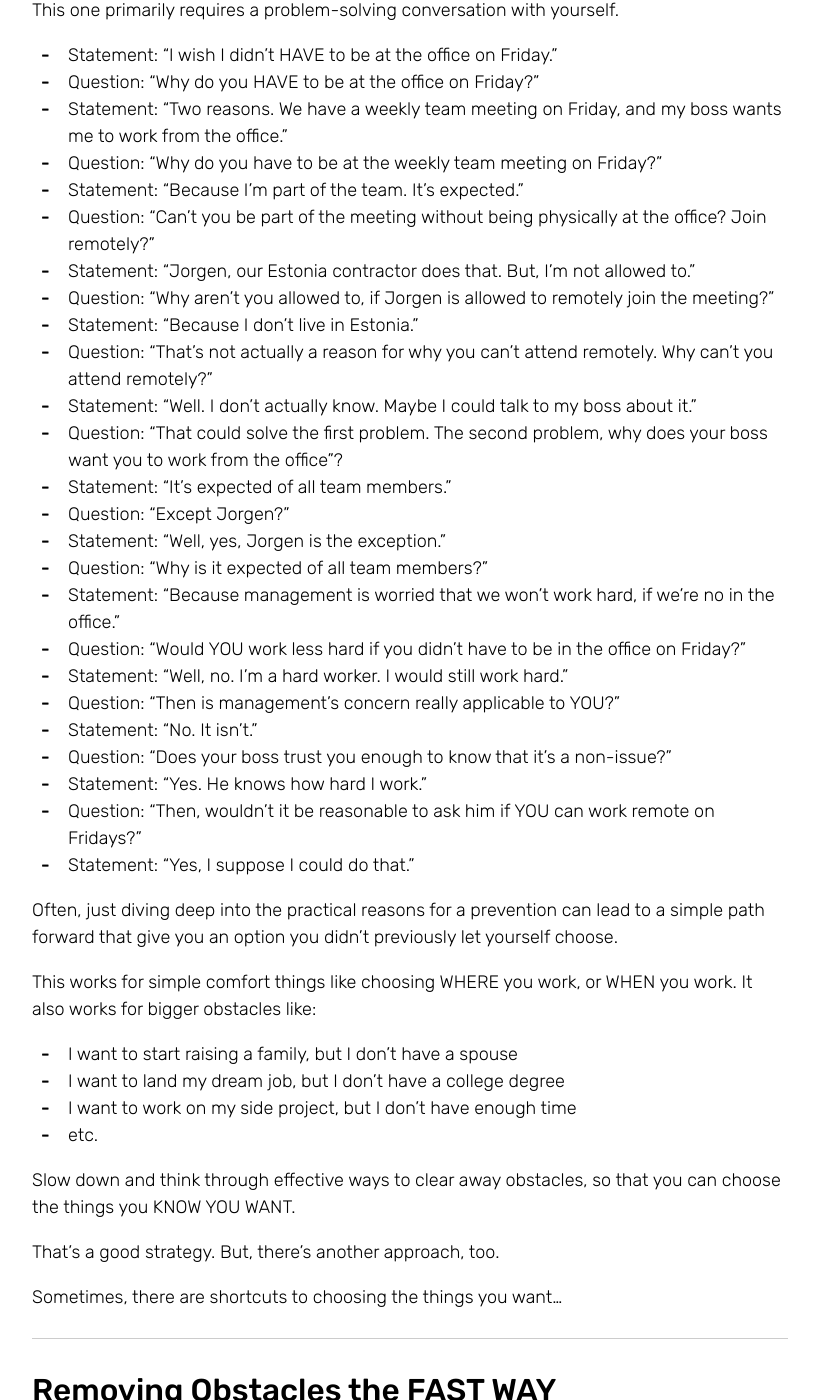
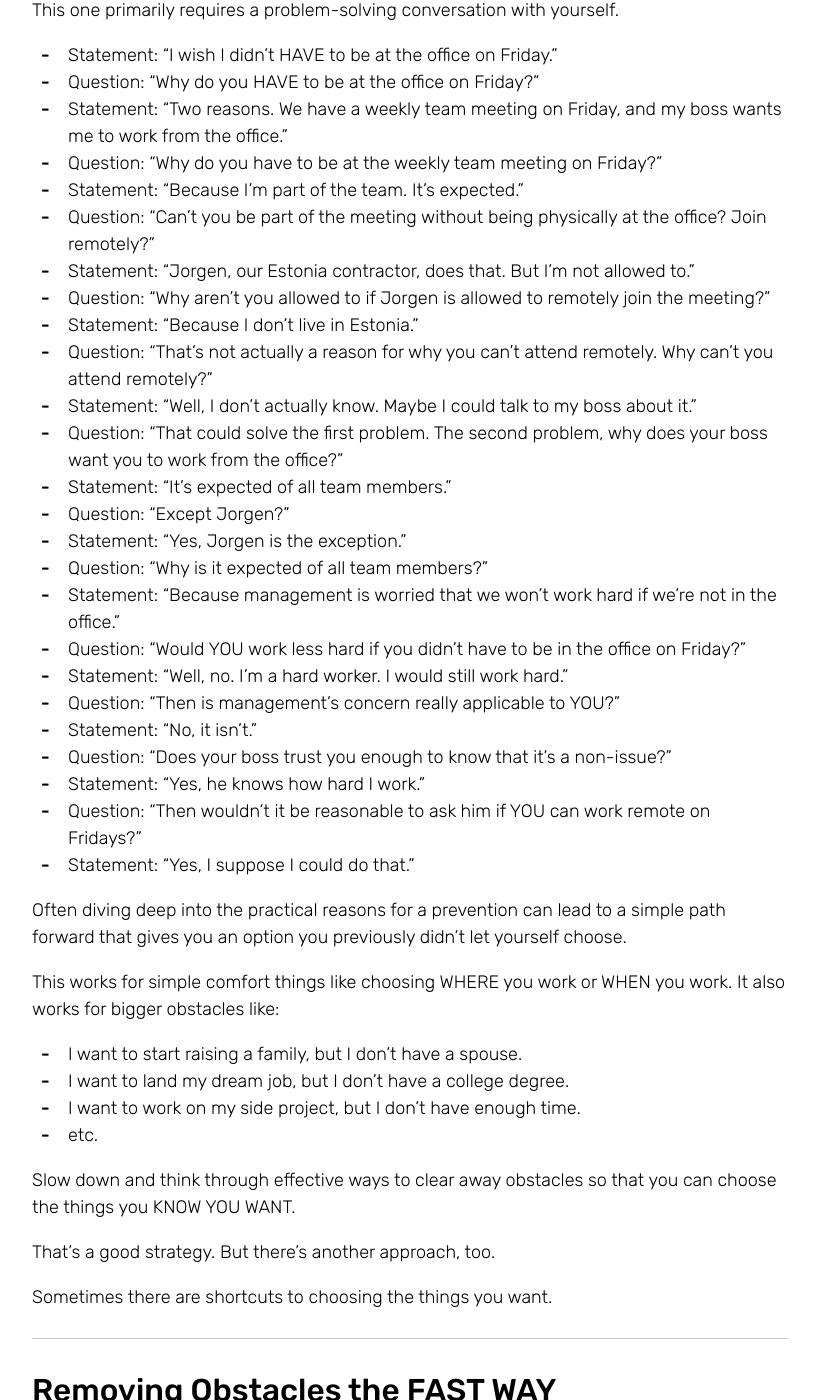
Before and after one commit to SilasReinagel/silasreinagel.github.io, a Jekyll site: the page built from static/liberation/C5_remove_obstacles.md, in a window 1280 px wide and 1400 px high, scrolled down 1065 px. Shown: the whole window, without its empty margins (230-1049 px from the left). Built offline with Jekyll 4.4.1, drawn with Linux system fonts in a browser that asks for light colours; nearby versions of some CDN libraries; our own code applies the rules of GitHub Pages for plain Markdown files; some of the changed text lies outside the part shown.

Commit message:
Edited Chapter 5 and 6

```diff
--- a/static/liberation/C5_remove_obstacles.md
+++ b/static/liberation/C5_remove_obstacles.md
@@ -29,39 +29,39 @@
 - Question: "Why do you have to be at the weekly team meeting on Friday?"
 - Statement: "Because I'm part of the team. It's expected."
 - Question: "Can't you be part of the meeting without being physically at the office? Join remotely?"
-- Statement: "Jorgen, our Estonia contractor does that. But, I'm not allowed to."
-- Question: "Why aren't you allowed to, if Jorgen is allowed to remotely join the meeting?"
+- Statement: "Jorgen, our Estonia contractor, does that. But I'm not allowed to."
+- Question: "Why aren't you allowed to if Jorgen is allowed to remotely join the meeting?"
 - Statement: "Because I don't live in Estonia."
 - Question: "That's not actually a reason for why you can't attend remotely. Why can't you attend remotely?"
-- Statement: "Well. I don't actually know. Maybe I could talk to my boss about it."
-- Question: "That could solve the first problem. The second problem, why does your boss want you to work from the office"?
+- Statement: "Well, I don't actually know. Maybe I could talk to my boss about it."
+- Question: "That could solve the first problem. The second problem, why does your boss want you to work from the office?"
 - Statement: "It's expected of all team members."
 - Question: "Except Jorgen?"
-- Statement: "Well, yes, Jorgen is the exception."
+- Statement: "Yes, Jorgen is the exception."
 - Question: "Why is it expected of all team members?"
-- Statement: "Because management is worried that we won't work hard, if we're no in the office."
+- Statement: "Because management is worried that we won't work hard if we're not in the office."
 - Question: "Would YOU work less hard if you didn't have to be in the office on Friday?"
 - Statement: "Well, no. I'm a hard worker. I would still work hard."
 - Question: "Then is management's concern really applicable to YOU?"
-- Statement: "No. It isn't."
+- Statement: "No, it isn't."
 - Question: "Does your boss trust you enough to know that it's a non-issue?"
-- Statement: "Yes. He knows how hard I work."
-- Question: "Then, wouldn't it be reasonable to ask him if YOU can work remote on Fridays?"
+- Statement: "Yes, he knows how hard I work."
+- Question: "Then wouldn't it be reasonable to ask him if YOU can work remote on Fridays?"
 - Statement: "Yes, I suppose I could do that."
 
-Often, just diving deep into the practical reasons for a prevention can lead to a simple path forward that give you an option you didn't previously let yourself choose.
+Often diving deep into the practical reasons for a prevention can lead to a simple path forward that gives you an option you previously didn't let yourself choose.
 
-This works for simple comfort things like choosing WHERE you work, or WHEN you work. It also works for bigger obstacles like:
-- I want to start raising a family, but I don't have a spouse
-- I want to land my dream job, but I don't have a college degree
-- I want to work on my side project, but I don't have enough time
+This works for simple comfort things like choosing WHERE you work or WHEN you work. It also works for bigger obstacles like:
+- I want to start raising a family, but I don't have a spouse.
+- I want to land my dream job, but I don't have a college degree.
+- I want to work on my side project, but I don't have enough time.
 - etc.
 
-Slow down and think through effective ways to clear away obstacles, so that you can choose the things you KNOW YOU WANT.
+Slow down and think through effective ways to clear away obstacles so that you can choose the things you KNOW YOU WANT.
 
-That's a good strategy. But, there's another approach, too.
+That's a good strategy. But there's another approach, too.
 
-Sometimes, there are shortcuts to choosing the things you want...
+Sometimes there are shortcuts to choosing the things you want.
 
 ----
 
@@ -95,14 +95,14 @@
 
 What are the most common obstacles that you believe prevent you from choosing the things you want?
 
-- The Thing I Want Is Too Big
-- I Need Someone's Permission
-- There's Too Little Time
-- I Don't Know How To Do It
-- People Won't Join Me
-- Not Enough Money To Afford It
-- It Doesn't Match My Personality
-- They Won't Approve Of It
+- The thing I want is too big.
+- I need someone's permission.
+- There's too little time.
+- I don't know how to do it
+- People won't join me.
+- Not enough money to afford it
+- It doesn't match my personality
+- They won't approve of it
 
 How can these obstacles be tackled?
 
```
Also changed, not shown: other parts of static/liberation/C5_remove_obstacles.md (+12 -12 lines), static/liberation/C6_new_opportunities.md (+25 -25 lines).
